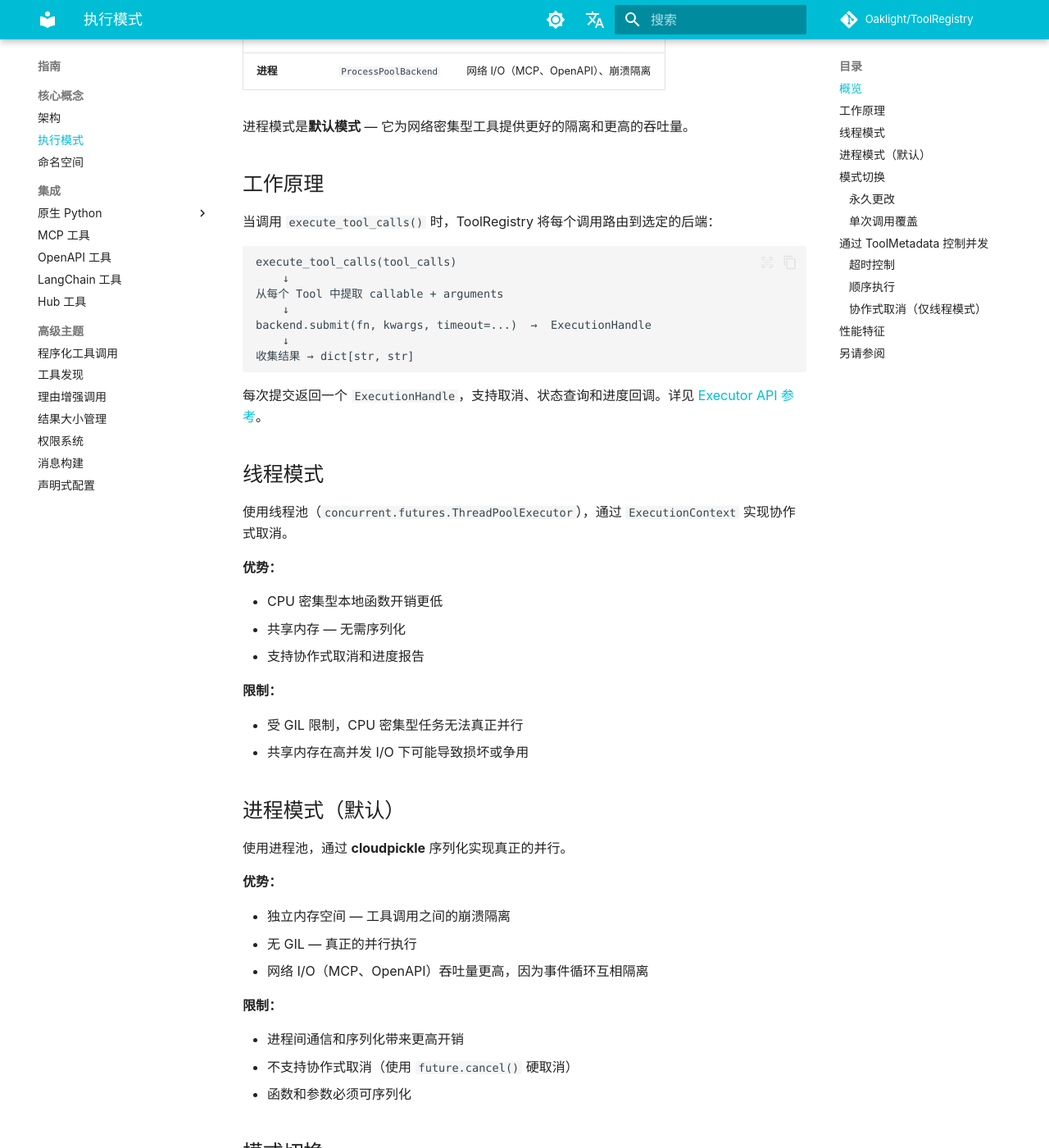
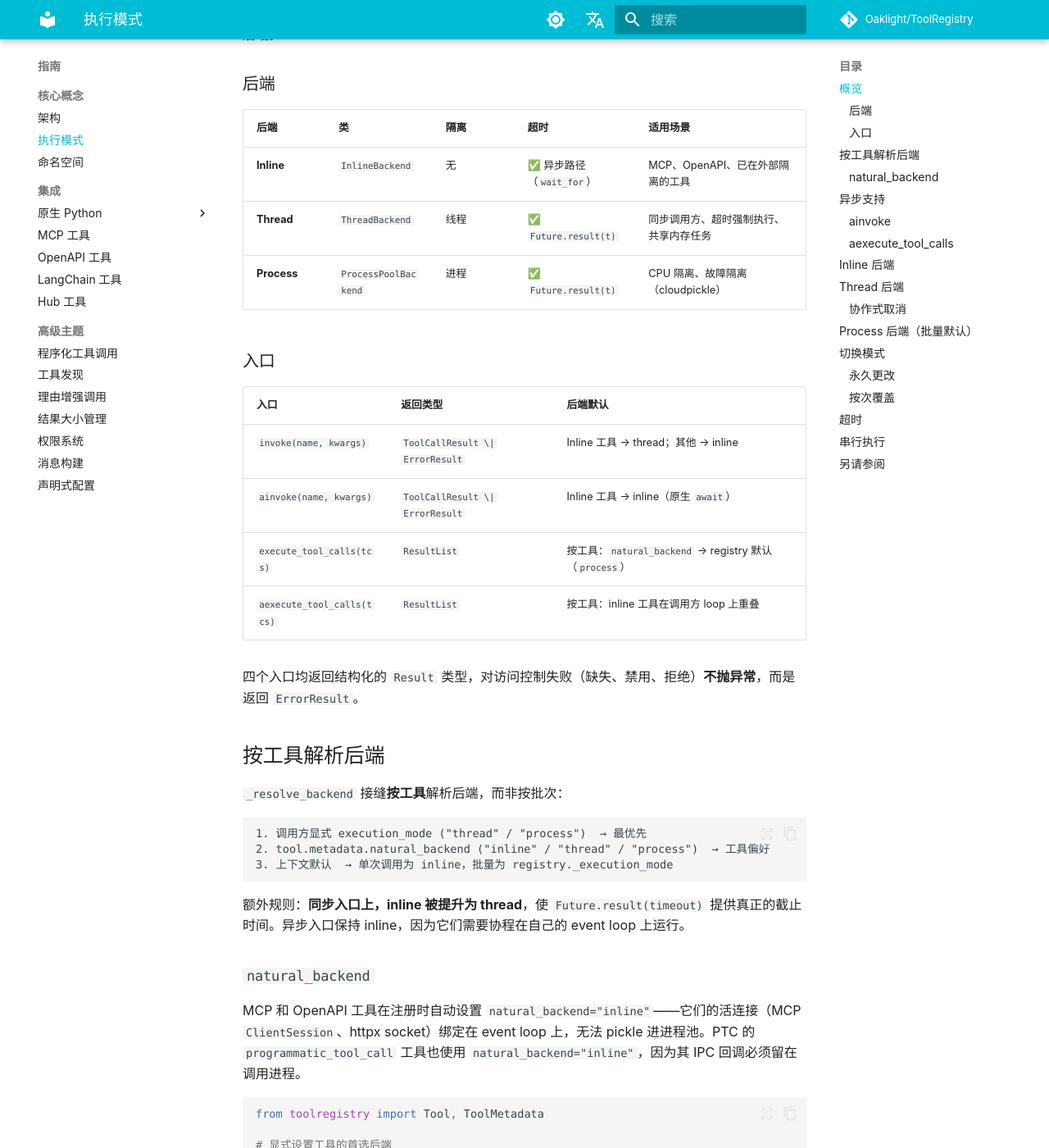
Before and after one commit to Oaklight/ToolRegistry, an MkDocs documentation site: the page built from docs/usage/concurrency_modes.md, in a window 1280 px wide and 1400 px high, scrolled down 542 px. Shown: the whole window at 82% size. Built offline with MkDocs 1.6.1 and Material for MkDocs 9.7.7, drawn with Linux system fonts in a browser that asks for light colours; some web fonts are replaced; comment, search, counter and statistics services are not loaded; some of the changed text lies outside the part shown.

Commit message:
docs: rewrite execution modes page for inline/async/per-tool resolution

````diff
--- a/docs/usage/concurrency_modes.md
+++ b/docs/usage/concurrency_modes.md
@@ -1,148 +1,177 @@
-# 执行模式：线程与进程
+# 执行后端与异步支持
 
 ???+ note "更新日志"
+    - **未发布**：InlineBackend、`ainvoke` / `aexecute_tool_calls`、按工具解析后端、同步 inline→thread 提升、`natural_backend`、移除 `force_thread`
     - 重构于版本：0.7.0（可插拔执行器后端）
     - 新增于版本：0.4.5
 
 ## 概览
 
-ToolRegistry 使用可插拔的**执行器后端**并发执行工具调用。提供两种后端：
+ToolRegistry 提供**三种执行后端**和**同步/异步**两套入口。调用接口（同步/异步）与执行后端（inline/thread/process）正交——你根据自己的上下文选择接口，每个工具自动解析到其自然后端。
 
-| 后端 | 类 | 适用场景 |
-|------|---|---------|
-| **线程** | `ThreadBackend` | 轻量级 CPU 密集型任务、共享内存场景 |
-| **进程** | `ProcessPoolBackend` | 网络 I/O（MCP、OpenAPI）、崩溃隔离 |
+### 后端
 
-进程模式是**默认模式** — 它为网络密集型工具提供更好的隔离和更高的吞吐量。
+| 后端 | 类 | 隔离 | 超时 | 适用场景 |
+|------|-----|------|------|---------|
+| **Inline** | `InlineBackend` | 无 | ✅ 异步路径（`wait_for`） | MCP、OpenAPI、已在外部隔离的工具 |
+| **Thread** | `ThreadBackend` | 线程 | ✅ `Future.result(t)` | 同步调用方、超时强制执行、共享内存任务 |
+| **Process** | `ProcessPoolBackend` | 进程 | ✅ `Future.result(t)` | CPU 隔离、故障隔离（cloudpickle） |
 
-## 工作原理
+### 入口
 
-当调用 `execute_tool_calls()` 时，ToolRegistry 将每个调用路由到选定的后端：
+| 入口 | 返回类型 | 后端默认 |
+|------|---------|---------|
+| `invoke(name, kwargs)` | `ToolCallResult \| ErrorResult` | Inline 工具 → thread；其他 → inline |
+| `ainvoke(name, kwargs)` | `ToolCallResult \| ErrorResult` | Inline 工具 → inline（原生 `await`） |
+| `execute_tool_calls(tcs)` | `ResultList` | 按工具：`natural_backend` → registry 默认（`process`） |
+| `aexecute_tool_calls(tcs)` | `ResultList` | 按工具：inline 工具在调用方 loop 上重叠 |
+
+四个入口均返回结构化的 `Result` 类型，对访问控制失败（缺失、禁用、拒绝）**不抛异常**，而是返回 `ErrorResult`。
+
+## 按工具解析后端
+
+`_resolve_backend` 接缝**按工具**解析后端，而非按批次：
 
 ```
-execute_tool_calls(tool_calls)
-    ↓
-从每个 Tool 中提取 callable + arguments
-    ↓
-backend.submit(fn, kwargs, timeout=...)  →  ExecutionHandle
-    ↓
-收集结果 → dict[str, str]
+1. 调用方显式 execution_mode ("thread" / "process")  → 最优先
+2. tool.metadata.natural_backend ("inline" / "thread" / "process")  → 工具偏好
+3. 上下文默认  → 单次调用为 inline，批量为 registry._execution_mode
 ```
 
-每次提交返回一个 `ExecutionHandle`，支持取消、状态查询和进度回调。详见 [Executor API 参考](../api/core/executor.md)。
+额外规则：**同步入口上，inline 被提升为 thread**，使 `Future.result(timeout)` 提供真正的截止时间。异步入口保持 inline，因为它们需要协程在自己的 event loop 上运行。
 
-## 线程模式
+### `natural_backend`
 
-使用线程池（`concurrent.futures.ThreadPoolExecutor`），通过 `ExecutionContext` 实现协作式取消。
+MCP 和 OpenAPI 工具在注册时自动设置 `natural_backend="inline"`——它们的活连接（MCP `ClientSession`、httpx socket）绑定在 event loop 上，无法 pickle 进进程池。PTC 的 `programmatic_tool_call` 工具也使用 `natural_backend="inline"`，因为其 IPC 回调必须留在调用进程。
+
+```python
+from toolregistry import Tool, ToolMetadata
+
+# 显式设置工具的首选后端
+tool = Tool.from_function(my_func, metadata=ToolMetadata(natural_backend="thread"))
+registry.register(tool)
+```
+
+## 异步支持
+
+### `ainvoke`
+
+`invoke()` 的异步版本。对于 inline 解析的工具（MCP、OpenAPI、async 原生函数），协程直接在调用方的 event loop 上 await——无线程跳转、无 `asyncio.run()`：
+
+```python
+result = await registry.ainvoke("mcp_tool", {"query": "hello"})
+assert isinstance(result, ToolCallResult)
+```
+
+### `aexecute_tool_calls`
+
+通过 `asyncio.gather` 实现的异步批量执行。Inline 工具在调用方 loop 上重叠执行；池后端工具提交后 `await handle.result_async()`：
+
+```python
+results = await registry.aexecute_tool_calls(tool_calls)
+```
+
+并发安全的工具并行运行；如有工具设置了 `is_concurrency_safe=False`，整批串行执行（与同步路径行为一致）。
+
+## Inline 后端
+
+在当前上下文运行目标，无池。使用**惰性捕获**——`submit()` 存储 callable；执行推迟到 `result()`（同步）或 `result_async()`（异步）。
+
+- **异步路径**：`result_async()` 原生 await 协程。超时通过 `asyncio.wait_for` 强制执行。
+- **同步路径**：同步入口上，inline 解析的工具被**提升到线程后端**，获得 `Future.result(timeout)` 的真正超时。此提升由 `_resolve_backend` 透明处理。
+
+Inline 后端适用于已在外部隔离的工具（MCP 服务器运行在独立进程中；OpenAPI 工具是纯 HTTP）——对其 transport 进行池化或 pickle 是错误或不可能的。
+
+## Thread 后端
+
+使用 `concurrent.futures.ThreadPoolExecutor`，通过 `ExecutionContext` 支持协作式取消。
 
 **优势：**
 
 - CPU 密集型本地函数开销更低
-- 共享内存 — 无需序列化
-- 支持协作式取消和进度报告
+- 共享内存——无需序列化
+- 协作式取消和进度报告
+- 通过 `Future.result(timeout)` 实现真正的超时
 
 **限制：**
 
-- 受 GIL 限制，CPU 密集型任务无法真正并行
-- 共享内存在高并发 I/O 下可能导致损坏或争用
+- CPU 密集型并行受 GIL 限制
 
-## 进程模式（默认）
+### 协作式取消
 
-使用进程池，通过 **cloudpickle** 序列化实现真正的并行。
+工具函数可通过接受 `_ctx` 参数加入协作式取消：
+
+```python
+from toolregistry.executor import ExecutionContext
+
+def long_task(data: list, _ctx: ExecutionContext) -> str:
+    for i, item in enumerate(data):
+        _ctx.check_cancelled()  # 被取消时抛出 CancelledError
+        process(item)
+        _ctx.report_progress(fraction=(i + 1) / len(data))
+    return "done"
+```
+
+## Process 后端（批量默认）
+
+使用进程池和 **cloudpickle** 序列化实现真正的并行。
 
 **优势：**
 
-- 独立内存空间 — 工具调用之间的崩溃隔离
-- 无 GIL — 真正的并行执行
-- 网络 I/O（MCP、OpenAPI）吞吐量更高，因为事件循环互相隔离
+- 独立内存空间——崩溃隔离
+- 无 GIL——真正的并行执行
 
 **限制：**
 
-- 进程间通信和序列化带来更高开销
-- 不支持协作式取消（使用 `future.cancel()` 硬取消）
-- 函数和参数必须可序列化
+- 进程间通信开销更高
+- 不支持协作式取消
+- 函数和参数必须可 pickle
+- MCP/OpenAPI 工具**不能**使用此后端（活连接不可 pickle）
 
-## 模式切换
+## 切换模式
 
 ### 永久更改
 
 ```python
-from toolregistry import ToolRegistry
-
-registry = ToolRegistry()
 registry.set_default_execution_mode("thread")  # 或 "process"（默认）
 ```
 
-### 单次调用覆盖
+### 按次覆盖
 
 ```python
 results = registry.execute_tool_calls(tool_calls, execution_mode="thread")
+result = registry.invoke("tool", args, execution_mode="process")
 ```
 
-## 通过 ToolMetadata 控制并发
+## 超时
 
-### 超时控制
-
-通过 `ToolMetadata` 设置单工具超时，后端自动执行：
+通过 `ToolMetadata.timeout` 设置工具级超时：
 
 ```python
-from toolregistry import Tool, ToolMetadata
-
 tool = Tool.from_function(slow_func, metadata=ToolMetadata(timeout=5.0))
-registry.register(tool)
-# 如果 slow_func 执行超过 5 秒，将被取消/超时
 ```
 
-### 顺序执行
+超时强制执行取决于路径：
 
-将工具标记为非并发安全，可强制整个批次顺序执行：
+| 入口 | 后端 | 强制执行？ | 机制 |
+|------|------|----------|------|
+| `invoke()` | thread（提升） | ✅ | `Future.result(timeout)` |
+| `ainvoke()` | inline | ✅ | `asyncio.wait_for` |
+| `execute_tool_calls()` | thread/process | ✅ | `Future.result(timeout)` |
+| `aexecute_tool_calls()` | inline | ✅ | `asyncio.wait_for` |
+
+## 串行执行
+
+将工具标记为非并发安全以强制整批串行执行：
 
 ```python
 tool = Tool.from_function(
     unsafe_func,
     metadata=ToolMetadata(is_concurrency_safe=False),
 )
-registry.register(tool)
-# 当批次中任何工具的 is_concurrency_safe=False 时，
-# 整个批次顺序执行
 ```
-
-### 协作式取消（仅线程模式）
-
-工具函数可通过接受 `_ctx` 参数实现协作式取消。后端自动注入：
-
-```python
-from toolregistry.executor import ExecutionContext
-
-def long_task(data: list, _ctx: ExecutionContext) -> str:
-    for i, item in enumerate(data):
-        _ctx.check_cancelled()  # 如果已取消则抛出 CancelledError
-        process(item)
-        _ctx.report_progress(fraction=(i + 1) / len(data), message=f"步骤 {i+1}")
-    return "done"
-```
-
-!!! note
-    `ExecutionContext` 仅在 `ThreadBackend` 中支持。进程模式下通过 `future.cancel()` 处理取消。
-
-## 性能特征
-
-以下基准测试比较了不同工具类型在线程和进程模式下的表现（每种 100 次并发调用）：
-
-| 工具类型 | 线程模式 | 进程模式 |
-|---------|---------|---------|
-| 原生函数 | 4772 调用/秒 | 2357 调用/秒 |
-| 原生类 | 12125 调用/秒 | 3011 调用/秒 |
-| OpenAPI（网络） | 28 调用/秒 | 451 调用/秒 |
-| MCP SSE（网络） | 27 调用/秒 | 132 调用/秒 |
-
-**要点：**
-
-- **本地函数**：线程模式更优，开销更低（无序列化、无 IPC）
-- **网络 I/O（OpenAPI、MCP）**：进程模式大幅领先（5-16 倍），因为每个进程拥有独立的事件循环和网络连接，消除了争用
-- **默认推荐**：使用进程模式，除非工作负载纯粹是本地 CPU 密集型函数
 
 ## 另请参阅
 
-- [Executor 后端 API 参考](../api/core/executor.md) — `ThreadBackend`、`ProcessPoolBackend`、`ExecutionContext`、`ExecutionHandle`
-- [工具元数据与标签](permissions.md#toolmetadata-fields) — `timeout`、`is_concurrency_safe`
+- [架构概览](../architecture/overview.md) — 执行栈图
+- [执行器后端 API 参考](../api/core/executor.md) — `InlineBackend`、`ThreadBackend`、`ProcessPoolBackend`、`ExecutionHandle`
````
